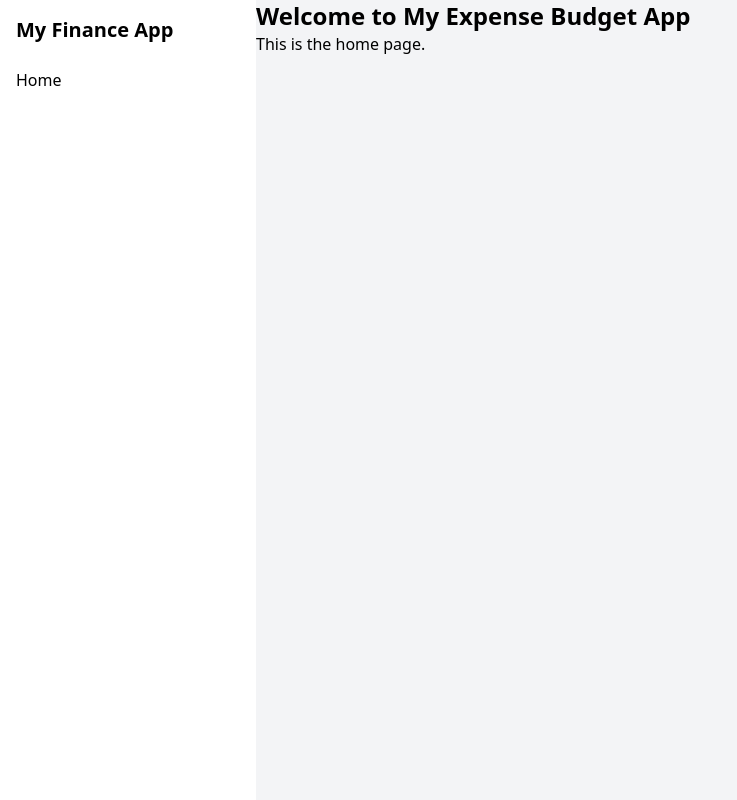
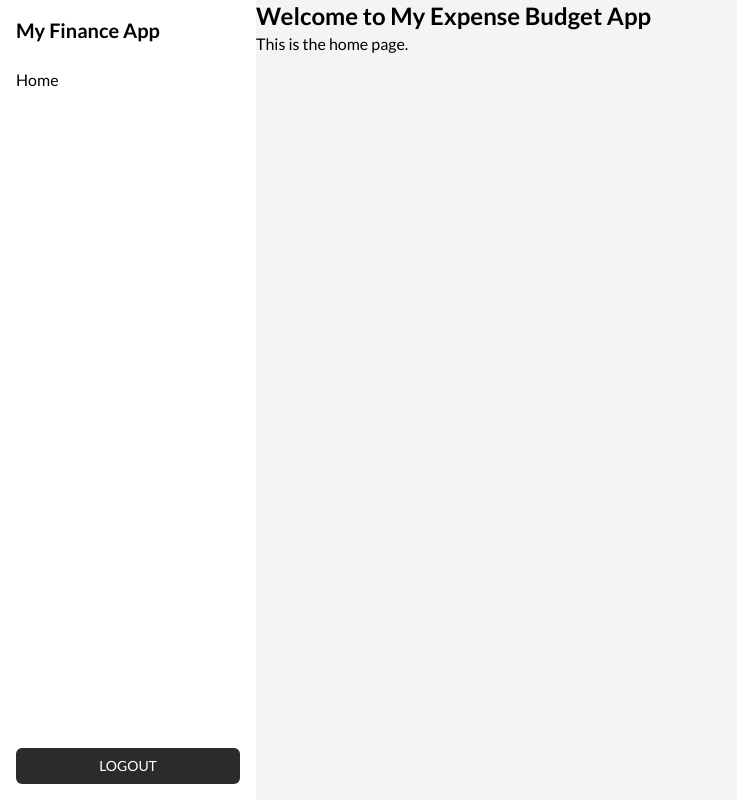
Before and after one commit to dcLouisDan/myExpenseBudgetApp, a Django app: page / in a window 1280 px wide. Shown: the whole page, without its empty margins (0-737 px from the left). Run offline with Django 5.2, Linux system fonts and the light colour scheme; the visitor is signed in with stand-in values (Sample User, id 1).

Commit message:
Add logout button. Add custom font

```diff
--- a/finance/templates/base.html
+++ b/finance/templates/base.html
@@ -13,14 +13,22 @@
             crossorigin="anonymous"
     ></script>
 
+    <!--  Fonts  -->
+    <link rel="preconnect" href="https://fonts.googleapis.com">
+    <link rel="preconnect" href="https://fonts.gstatic.com" crossorigin>
+    <link href="https://fonts.googleapis.com/css2?family=Lato:ital,wght@0,100;0,300;0,400;0,700;0,900;1,100;1,300;1,400;1,700;1,900&display=swap"
+          rel="stylesheet">
+
     <style type="text/tailwindcss">
+
         @theme{
+            --font-display: 'Lato', serif;
             --color-primary: #2b2b2b;
             --color-primary-foreground: #ffffff;
         }
     </style>
 </head>
-<body>
-    {% block body %} {% endblock %}
+<body class="font-display">
+{% block body %} {% endblock %}
 </body>
 </html>
--- a/finance/templates/components/button.html
+++ b/finance/templates/components/button.html
@@ -1,6 +1,6 @@
 <button
     type="{{ type|default:'button' }}"
-    class="cursor-pointer bg-primary text-primary-foreground px-4 py-2 text-sm rounded-lg hover:bg-primary/80"
+    class="cursor-pointer w-full bg-primary text-primary-foreground px-4 py-2 text-sm rounded-md hover:bg-primary/80"
 >
     {{ label }}
 </button>
--- a/finance/templates/home.html
+++ b/finance/templates/home.html
@@ -1,4 +1,4 @@
-{% extends "layouts/authorized_layout.html" %} {% block title %}Home{% endblock %}
+{% extends "layouts/authenticated_layout.html" %} {% block title %}Home{% endblock %}
 {% block content %}
 <h1 class="text-2xl font-bold">Welcome to My Expense Budget App</h1>
 <p>This is the home page.</p>
--- a/finance/templates/layouts/authorized_layout.html
+++ b/finance/templates/layouts/authenticated_layout.html
@@ -1,14 +1,18 @@
 {% extends "base.html" %}
 {% block body %}
-<aside class="fixed h-screen l-0 w-64">
+<aside class="fixed h-screen l-0 w-64 flex flex-col pb-4">
     <header class="flex p-4">
         <h1 class="font-bold text-xl">My Finance App</h1>
     </header>
-    <nav>
+    <nav class="flex-1">
         <ul>
              {% include "components/nav_item.html" with url="/" label="Home" %}
         </ul>
     </nav>
+    <form method="post" action="logout/" class="px-4">
+        {% csrf_token %}
+        {% include 'components/button.html' with label='LOGOUT' type="submit" %}
+    </form>
 </aside>
 <main class="ml-64 min-h-screen bg-gray-100">
 {% block content %}
--- a/finance/templates/registration/login.html
+++ b/finance/templates/registration/login.html
@@ -6,6 +6,7 @@
     <p>This is the login page.</p>
     </div>
     <form method="post" class="flex flex-col gap-4">
+        {% csrf_token %}
         {{ form.username }}
         {{ form.password }}
         {% include 'components/button.html' with label='LOGIN' type='submit' %}
--- a/finance/urls.py
+++ b/finance/urls.py
@@ -4,5 +4,5 @@ from . import views
 urlpatterns = [
     path("", views.index, name="index"),
     path("", include("django.contrib.auth.urls")),
-    path("/login", views.login, name="login"),
+    path("/login", views.login_view, name="login"),
 ]
--- a/finance/views.py
+++ b/finance/views.py
@@ -1,15 +1,26 @@
-from django.shortcuts import render
+from django.shortcuts import render, redirect
 from . import forms
 from django.contrib.auth.decorators import login_required
-
+from django.contrib.auth import authenticate, login
 
 # Create your views here.
 @login_required(login_url='login')
 def index(request):
     return render(request, "home.html")
 
-def login(request):
-    form = forms.LoginForm()
+def login_view(request):
+    if request.method == "POST":
+        form = forms.LoginForm(request.POST)
+        username = request.POST.get("username")
+        password = request.POST.get("password")
+        user = authenticate(request, username=username, password=password)
+        if user is not None:
+            login(request, user)
+            return redirect('/')
+        else:
+            form.add_error(None, "Invalid username or password")
+    else:
+        form = forms.LoginForm()
 
     context = {
         'form': form,
--- a/myfinanceapp/settings.py
+++ b/myfinanceapp/settings.py
@@ -124,5 +124,5 @@ STATIC_URL = 'static/'
 
 DEFAULT_AUTO_FIELD = 'django.db.models.BigAutoField'
 
-LOGIN_URL = 'login'
 LOGIN_REDIRECT_URL = '/'
+LOGOUT_REDIRECT_URL = 'login'
```
